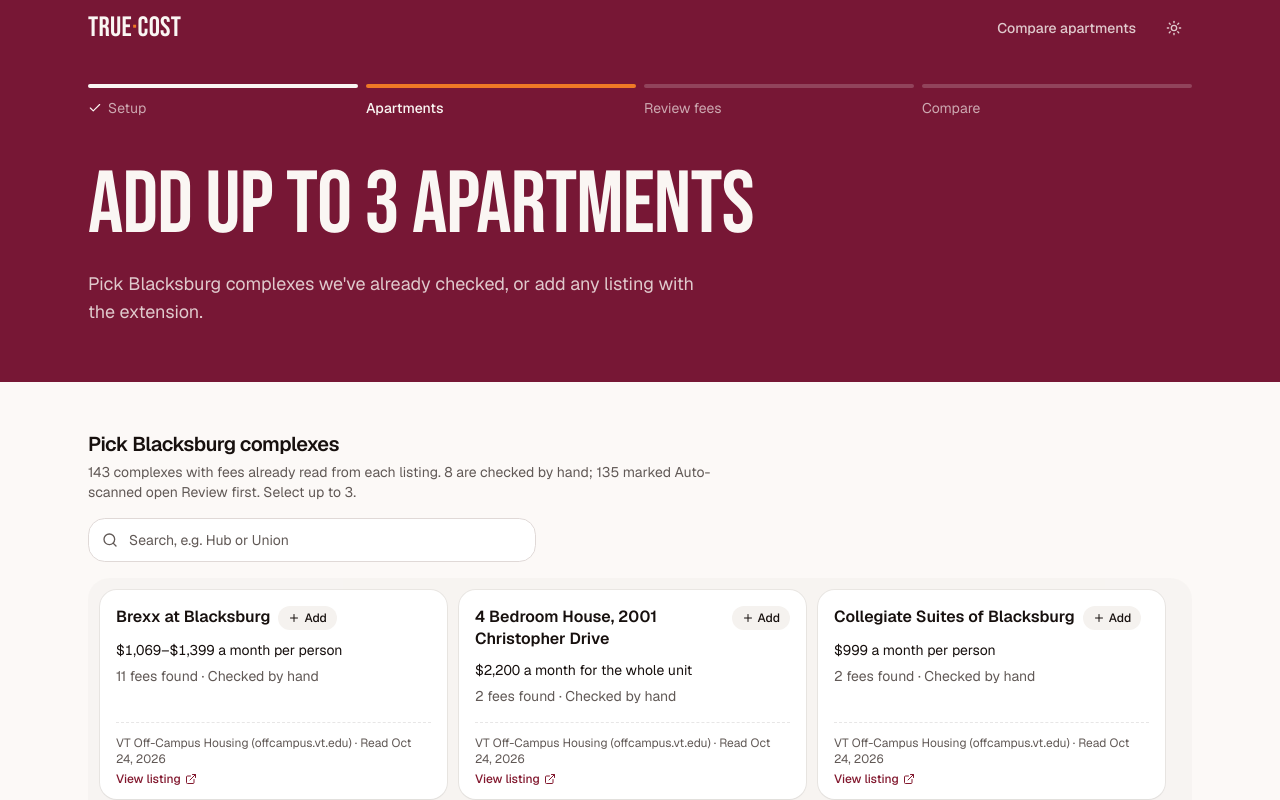
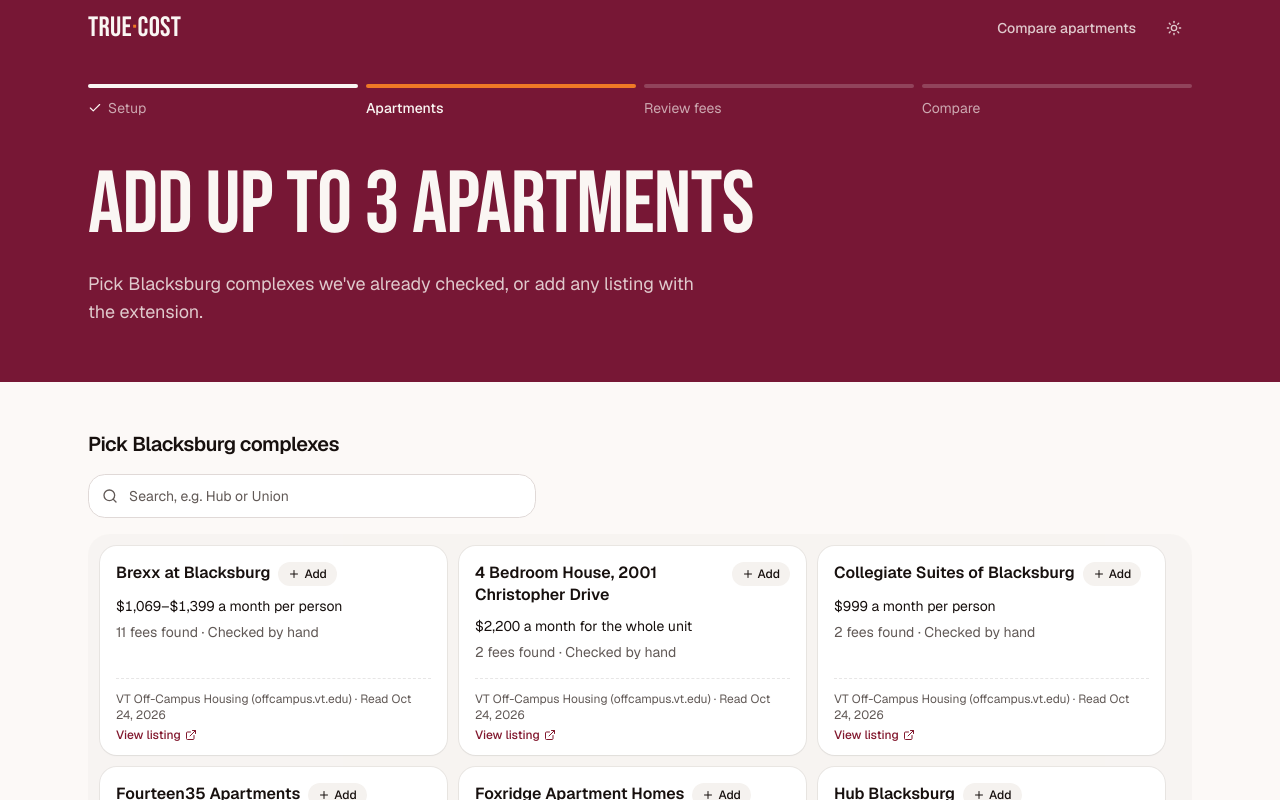
Before and after one commit to sam044/true-cost, a Next.js app: page /compare/add in a window 1280 px wide. Shown: the top 800 px of the page. Built offline with nearby package versions, Linux system fonts and the light colour scheme.

Commit message:
Remove the catalog count line under Pick Blacksburg complexes
Co-Authored-By: Claude Opus 5.5 (1M context) <noreply@anthropic.com>

```diff
--- a/components/catalog/catalog-picker.tsx
+++ b/components/catalog/catalog-picker.tsx
@@ -60,7 +60,6 @@ export function CatalogPicker() {
     return ids;
   }, [apartments]);
   const full = apartments.length >= MAX_APARTMENTS;
-  const autoCount = catalog.filter((e) => e.autoScanned).length;
   const anyUnreviewed = apartments.some((a) => catalogIdOf(a.id) && !a.reviewed);
 
   const q = query.trim().toLowerCase();
@@ -90,11 +89,6 @@ export function CatalogPicker() {
         <h2 id="catalog-heading" className="text-xl font-semibold tracking-tight">
           Pick Blacksburg complexes
         </h2>
-        <p className="max-w-2xl text-sm text-pretty text-muted-foreground">
-          {catalog.length} complexes with fees already read from each listing.{" "}
-          {catalog.length - autoCount} are checked by hand; {autoCount} marked Auto-scanned open
-          Review first. Select up to {MAX_APARTMENTS}.
-        </p>
       </div>
 
       <div className="flex max-w-md flex-col gap-1.5">
```
